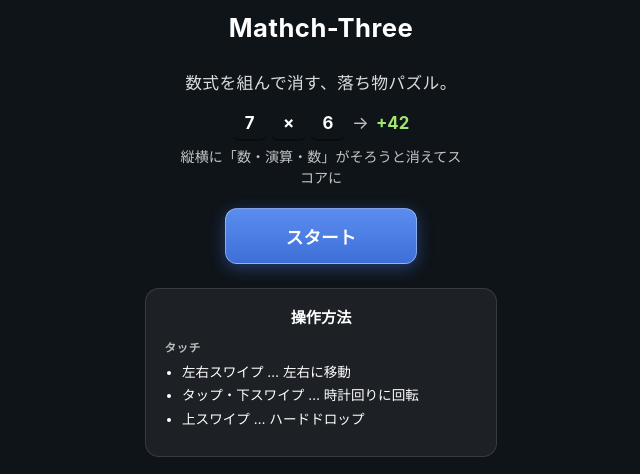
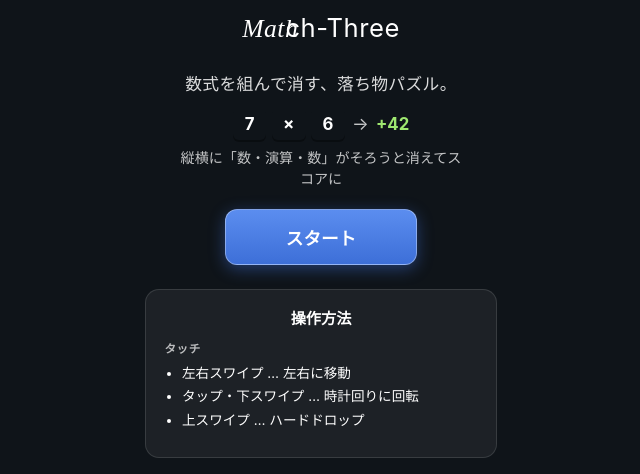
Before and after one commit to nahcnuj/vigilant-fiesta, a plain HTML site: page index.html in a window 1280 px wide. Shown: the whole page, without its empty margins (319-959 px from the left). Drawn offline with Linux system fonts and the light colour scheme; a script that the page names is missing.

Commit message:
Update index.html

```diff
--- a/index.html
+++ b/index.html
@@ -36,7 +36,7 @@ twq('config','ov0j6');
   <aside id="ad-side-left" class="ad-slot ad-side" aria-label="ad" hidden><ins class="adsbygoogle" style="display:block" data-ad-client="ca-pub-1645913691678081" data-ad-slot="2208436912" data-ad-format="auto" data-full-width-responsive="true"></ins></aside>
   <div id="app">
     <header id="site-header">
-      <h1 id="site-title">Mathch-Three</h1>
+      <h1 id="site-title"><span style="font-weight:normal"><span style="font-family:serif;font-style:italic;margin-right:-0.5em">Math</span>ch-Three</span></h1>
     </header>
 
     <section id="screen-title" class="screen" data-screen="title">
```
